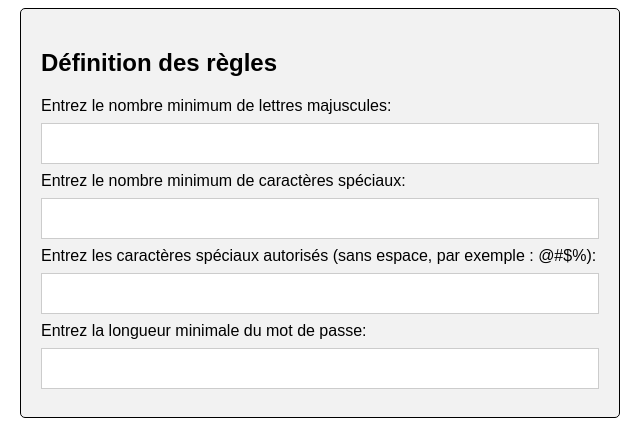
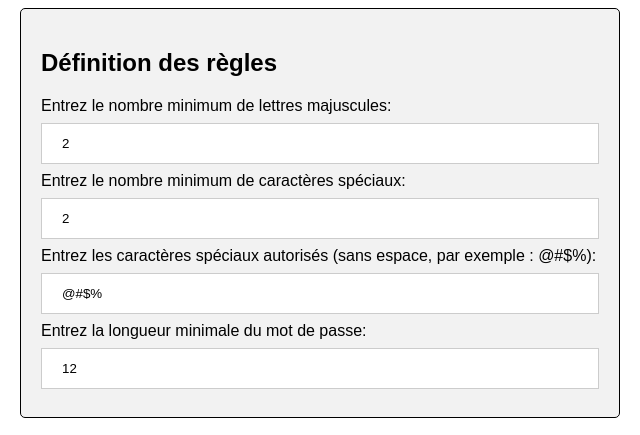
Before and after one commit to guillaumefe/passcheck, a plain HTML site: page index.html in a window 1280 px wide. Shown: the top 435 px of the page, 320-960 px from the left. Drawn offline with Linux system fonts and the light colour scheme.

Commit message:
Update index.html
Add default value
Forbid validation without all being set

```diff
--- a/index.html
+++ b/index.html
@@ -68,16 +68,16 @@
     <div class="section ruleSection">
       <h2>Définition des règles</h2>
       <label for="uppercase">Entrez le nombre minimum de lettres majuscules:</label>
-      <input type="number" id="uppercase" name="uppercase" required>
+      <input type="number" id="uppercase" name="uppercase" value="2" required>
 
       <label for="special">Entrez le nombre minimum de caractères spéciaux:</label>
-      <input type="number" id="special" name="special" required>
+      <input type="number" id="special" name="special" value="2" required>
 
       <label for="characters">Entrez les caractères spéciaux autorisés (sans espace, par exemple : @#$%):</label>
-      <input type="text" id="characters" name="characters" required>
+      <input type="text" id="characters" name="characters" value="@#$%" required>
 
       <label for="length">Entrez la longueur minimale du mot de passe:</label>
-      <input type="number" id="length" name="length" required>
+      <input type="number" id="length" name="length" value="12" required>
     </div>
 
     <div class="section passwordSection">
@@ -106,6 +106,11 @@
       var minCharacters = document.getElementById("characters").value;
       var minLength = document.getElementById("length").value;
 
+      if(minUppercase === "" || minSpecial === "" || minCharacters === "" || minLength === "") {
+        alert("Veuillez remplir tous les champs de règles de conformité.");
+        return;
+      }
+
       var specialCharacters = new RegExp('[' + minCharacters + ']', 'g');
       var specialMatch = password.match(specialCharacters);
 
```
